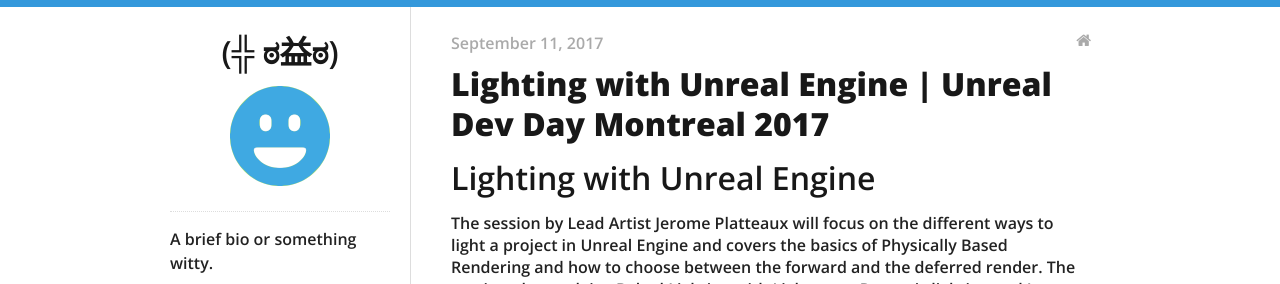
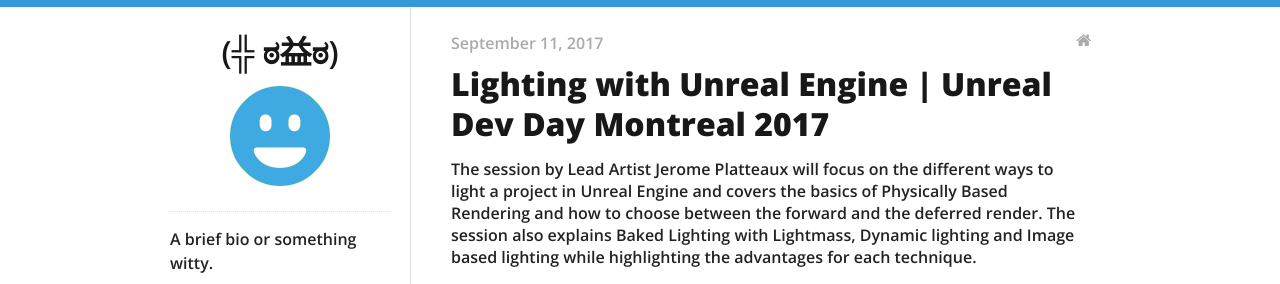
Before and after one commit to yoann01/ktmd, a Jekyll site: the page built from _posts/2017-09-11-Lighting_with_Unreal_Engine.md, in a window 1280 px wide, cut to the strip 0-284 px from the top of the page. Built offline with Jekyll 4.4.1, drawn with Linux system fonts in a browser that asks for light colours; nearby versions of some CDN libraries.

Commit message:
Update 2017-09-11-Lighting_with_Unreal_Engine.md

```diff
--- a/_posts/2017-09-11-Lighting_with_Unreal_Engine.md
+++ b/_posts/2017-09-11-Lighting_with_Unreal_Engine.md
@@ -5,7 +5,6 @@ tags: [Unreal Dev Day, GAME]
 categories:
 - blog
 ---
-# Lighting with Unreal Engine
 
 The session by Lead Artist Jerome Platteaux will focus on the different ways to light a project in Unreal Engine and
 covers the basics of Physically Based Rendering and how to choose between the forward and the deferred render.
```
